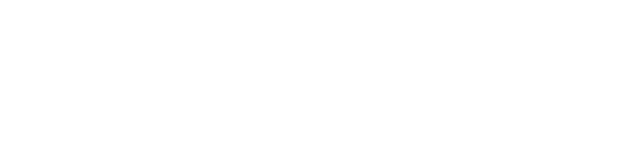
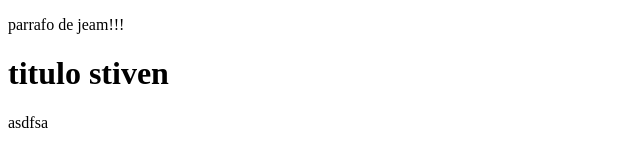
Before and after one commit to stivenjsdev/intro-web-31, a plain HTML site: page index.html in a window 1280 px wide. Shown: the whole page, without its empty margins (0-640 px from the left). Drawn offline with Linux system fonts and the light colour scheme.

Commit message:
probando commit

```diff
--- a/index.html
+++ b/index.html
@@ -6,6 +6,8 @@
   <title>Document</title>
 </head>
 <body>
-
+  <p>parrafo de jeam!!!</p>
+  <h1>titulo stiven</h1>
+  asdfsa
 </body>
 </html>
```
